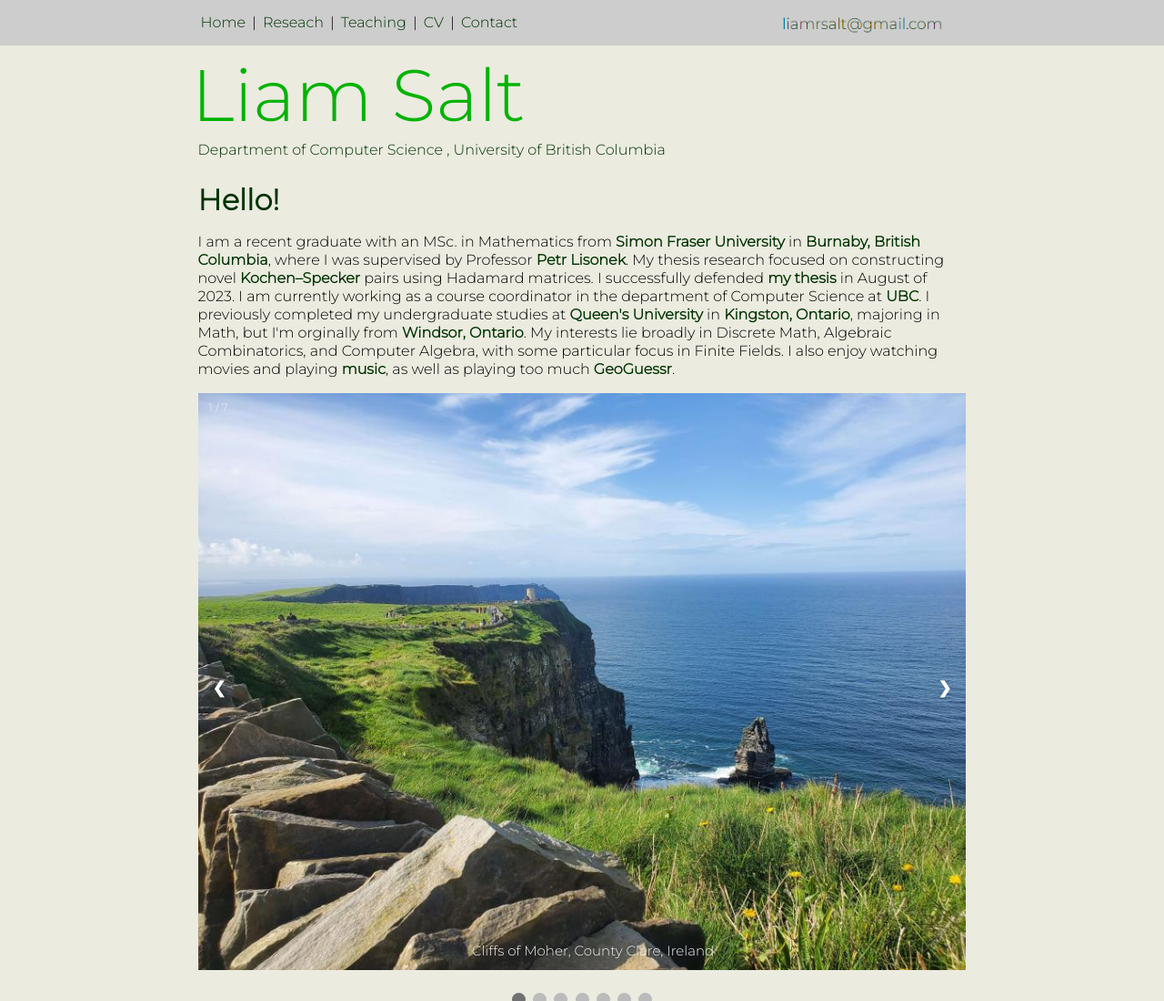
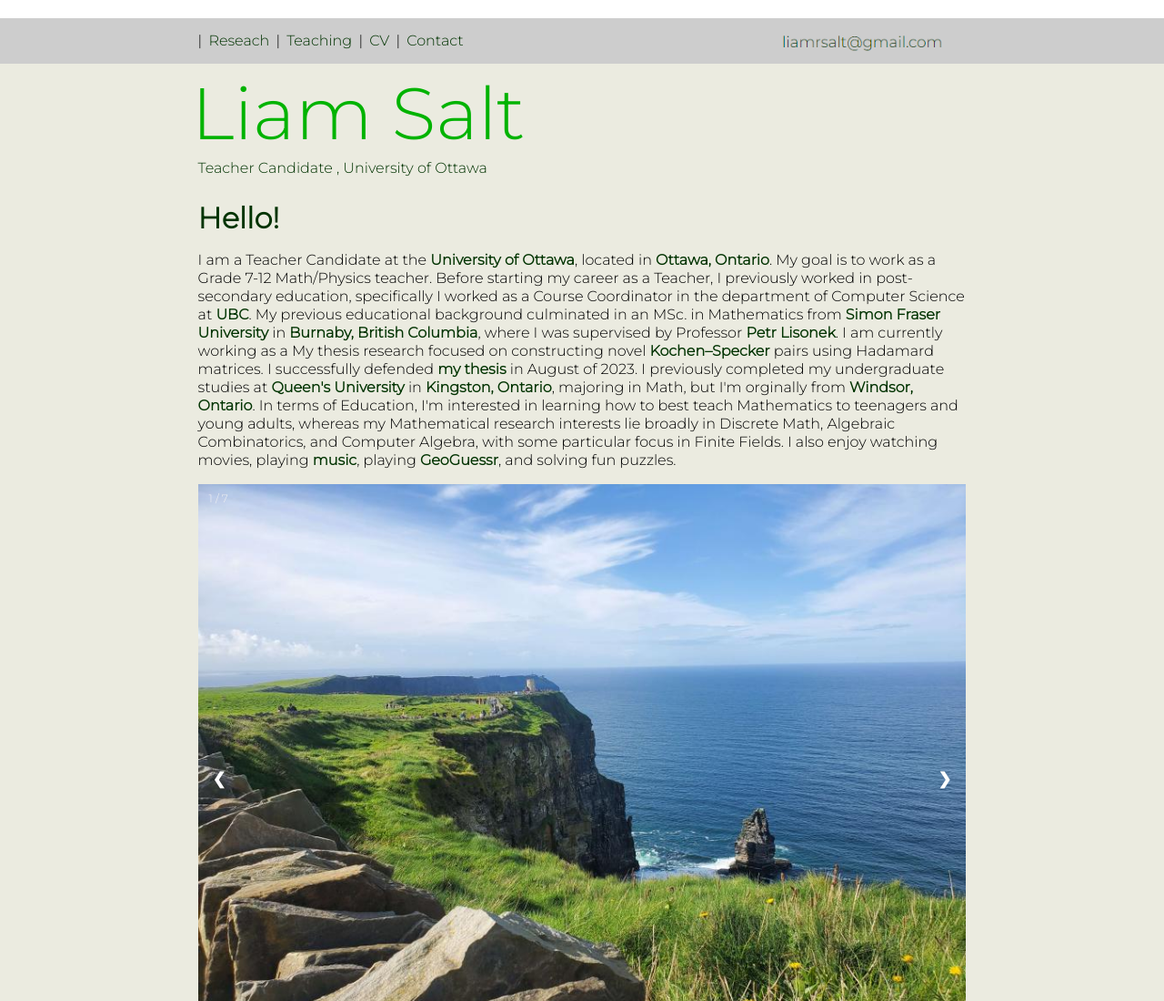
Before and after one commit to liamSalt/liamSalt.github.io, a plain HTML site: page index.html in a window 1280 px wide. Shown: the top 1100 px of the page at 91% size. Drawn offline with Linux system fonts and the light colour scheme; files whose address does not match are found by name.

Commit message:
teachers college

```diff
--- a/index.html
+++ b/index.html
@@ -17,8 +17,8 @@
 <body>
 
 	<header>
+			<a class="nav-button" href="index.html">Home</a>
 		<div class="navigation">
-			<a class="nav-button" href="index.html">Home</a>
 			<p style="display: inline"> | </p>
 			<a class="nav-button" href="research.html">Reseach</a>
 			<p style="display: inline"> | </p>
@@ -39,19 +39,19 @@
 	<div class = "mainBit">
 
 		<p id="name">Liam Salt </p>
-		<a id="department" href='http://www.cs.ubc.ca'> Department of Computer Science</a>
-		<a id="school" href='https://www.ubc.ca/'>, University of British Columbia </a>
+		<a id="department" href='http://www.uottawa.ca/faculty-education'> Teacher Candidate</a>
+		<a id="school" href='https://www.uottawa.ca/'>, University of Ottawa </a>
 
 		<div id="biography">
 			<h1> Hello! </h1>
 
 
-			<p> I am a recent graduate with an MSc. in Mathematics from <a class='linktext' href='http://www.wikipedia.org/wiki/Simon_Fraser_University'> Simon Fraser University</a> in <a class='linktext' href='http://www.wikipedia.org/wiki/Burnaby'> Burnaby, British Columbia</a>, where I was supervised by Professor <a class='linktext' href="https://www.sfu.ca/math/people/faculty/plisonek.html">Petr Lisonek</a>.
+			<p> I am a Teacher Candidate at the <a class = 'linktext' href='https://www.wikipedia.org/wiki/University_of_Ottawa'> University of Ottawa</a>, located in <a class = 'linktext' href='http://www.wikipedia.org/wiki/Ottawa'> Ottawa, Ontario</a>. My goal is to work as a Grade 7-12 Math/Physics teacher. Before starting my career as a Teacher, I previously worked in post-secondary education, specifically I worked as a Course Coordinator in the department of Computer Science at <a class='linktext' href='http://www.wikipedia.org/wiki/University_of_British_Columbia'> UBC</a>. My previous educational background culminated in an MSc. in Mathematics from <a class='linktext' href='http://www.wikipedia.org/wiki/Simon_Fraser_University'> Simon Fraser University</a> in <a class='linktext' href='http://www.wikipedia.org/wiki/Burnaby'> Burnaby, British Columbia</a>, where I was supervised by Professor <a class='linktext' href="https://www.sfu.ca/math/people/faculty/plisonek.html">Petr Lisonek</a>.
+			I am currently working as a
 			My thesis research focused on constructing novel <a class='linktext' href="https://en.wikipedia.org/wiki/Kochen%E2%80%93Specker_theoremKochen-Specker"> Kochen&#8211Specker</a> pairs using Hadamard matrices. I successfully defended <a class='linktext' href ='https://summit.sfu.ca/item/36526'> my thesis </a> in August of 2023.
-			I am currently working as a course coordinator in the department of Computer Science at <a class='linktext' href='http://www.wikipedia.org/wiki/University_of_British_Columbia'> UBC</a>.
 			I previously completed my undergraduate studies at <a class ='linktext' href="https://www.queensu.ca">Queen's University</a> in <a class='linktext' href='http://www.wikipedia.org/wiki/Kingston_Ontario'> Kingston, Ontario</a>, majoring in Math,
-			but I'm orginally from <a class='linktext' href='http://www.wikipedia.org/wiki/Windsor_Ontario'> Windsor, Ontario</a>. My interests lie broadly in Discrete Math, Algebraic Combinatorics, and Computer Algebra, with some
-			particular focus in Finite Fields. I also enjoy watching movies and playing <a class='linktext' href='music.html'>music</a>, as well as playing too much <a class ='linktext' href='https://www.geoguessr.com'>GeoGuessr</a>.</p>
+			but I'm orginally from <a class='linktext' href='http://www.wikipedia.org/wiki/Windsor_Ontario'> Windsor, Ontario</a>. In terms of Education, I'm interested in learning how to best teach Mathematics to teenagers and young adults, whereas my Mathematical research interests lie broadly in Discrete Math, Algebraic Combinatorics, and Computer Algebra, with some
+			particular focus in Finite Fields. I also enjoy watching movies, playing <a class='linktext' href='music.html'>music</a>, playing <a class ='linktext' href='https://www.geoguessr.com'>GeoGuessr</a>, and solving fun puzzles.</p>
 
 		</div>
 
```
